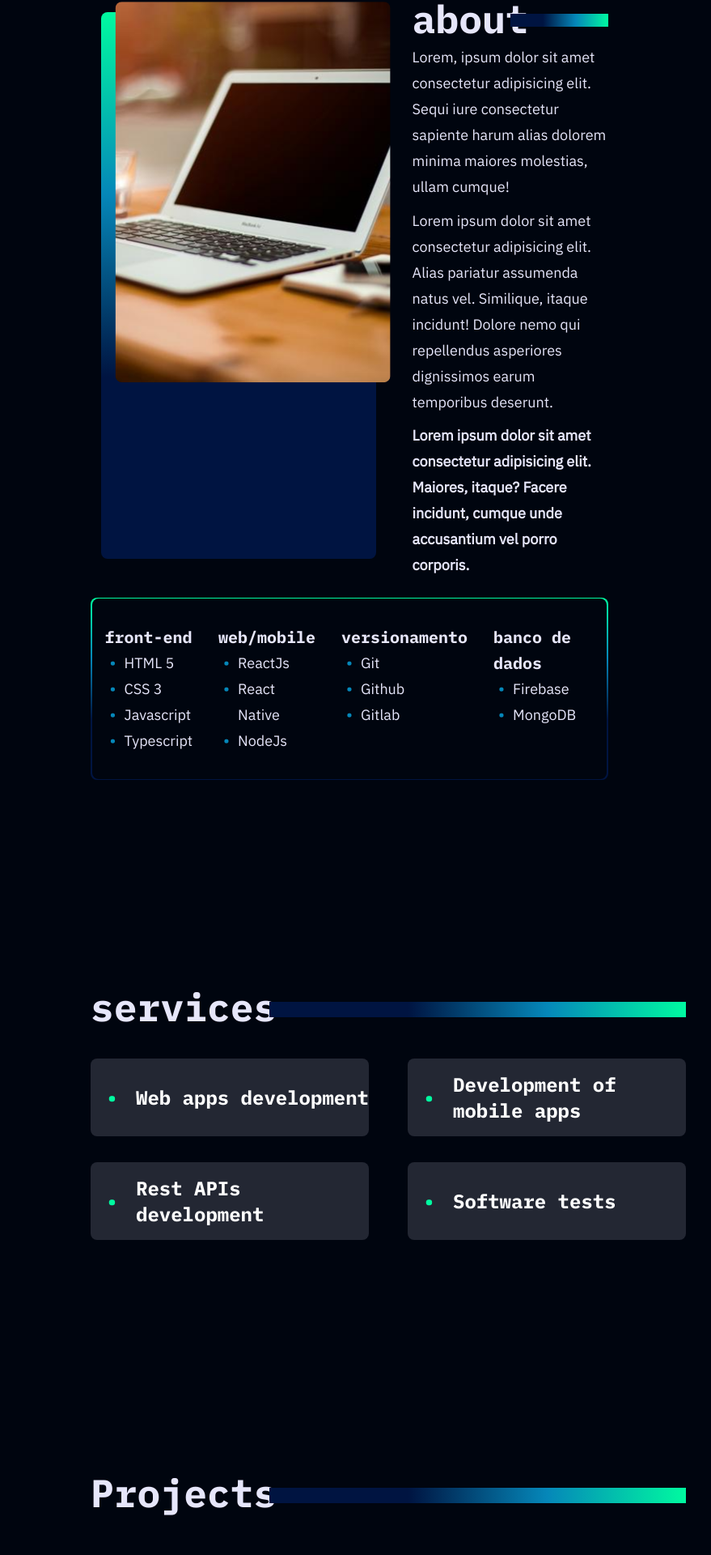
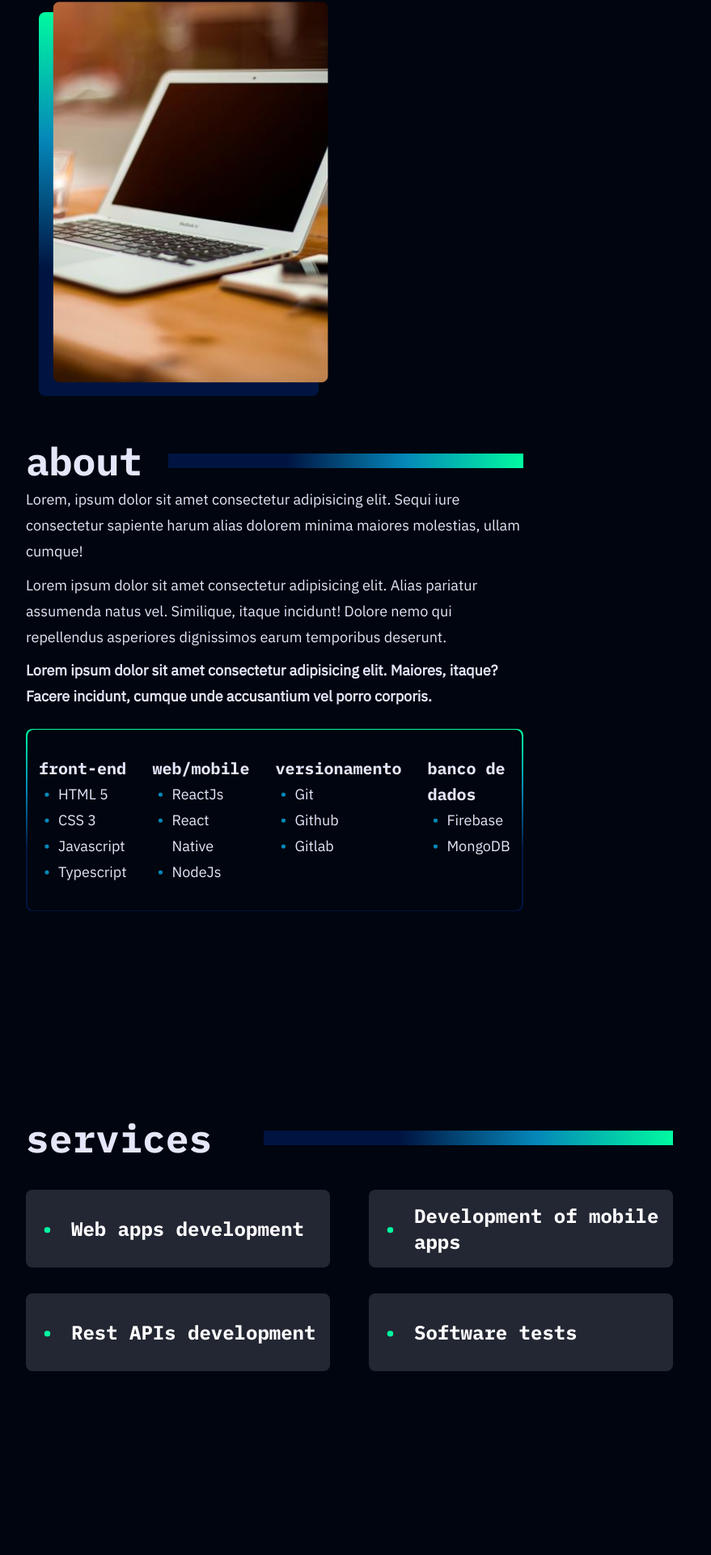
Before and after one commit to mattreee/not-personal-portfolio-website, a React (Create React App) app: page / in a window 1280 px wide. Shown: the part 818-2738 px from the top of the page at 81% size, without its empty margins (160-1039 px from the left). Built offline with nearby package versions, Linux system fonts and the light colour scheme.

Commit message:
improved responviveness on all elements

```diff
--- a/src/components/About.tsx
+++ b/src/components/About.tsx
@@ -7,7 +7,10 @@ const About = () => {
 				<img className="about__image" src={AboutImage} alt="" />
 			</div>
 			<div className="about__desc">
-				<h2 className="about__title">about</h2>
+				<div className="about__title-container">
+					<h2 className="about__title">about</h2>
+					<div className="about__title-bar">a</div>
+				</div>
 				<div className="about__desc-container">
 					<p className="about__desc-item">
 						Lorem, ipsum dolor sit amet consectetur adipisicing elit. Sequi iure
--- a/src/components/Experience.tsx
+++ b/src/components/Experience.tsx
@@ -1,13 +1,16 @@
 const Experience = () => {
 	return (
-		<section>
-			<h2>Experience</h2>
-			<div>
-				<div>
-					<p>set. 2021</p>
+		<section className="experience" id="experience">
+			<div className="experience__title-container">
+				<h2 className="experience__title">Experience</h2>
+				<div className="experience__title-bar">a</div>
+			</div>
+			<div className="experience__timeline-container">
+				<div className="experience__timeline-item">
+					<p>jan. 9999</p>
 					<div>
 						<h3>Mobile Developer</h3>
-						<p>FootTalk - september 2021 - now</p>
+						<p>FootTalk - sep 9999 - now</p>
 						<p>
 							Lorem ipsum dolor sit amet consectetur adipisicing elit. Quos
 							officiis quis rerum dignissimos eaque, ex magni earum, sint illum
@@ -15,11 +18,11 @@ const Experience = () => {
 						</p>
 					</div>
 				</div>
-				<div>
-					<p>fev. 2021</p>
+				<div className="experience__timeline-item">
+					<p>feb. 9998</p>
 					<div>
 						<h3>Test analyst</h3>
-						<p>Dellete Lead - february 2021 - now</p>
+						<p>Dellete Lead - febr 7384 - now</p>
 						<p>
 							Lorem ipsum dolor sit amet consectetur adipisicing elit. Accusamus
 							voluptate similique molestias eveniet quos repellendus corrupti
--- a/src/components/Projects.tsx
+++ b/src/components/Projects.tsx
@@ -1,7 +1,10 @@
 const Projects = () => {
 	return (
-		<section className="projects">
-			<h2 className="projects__title">Projects</h2>
+		<section className="projects" id="projects">
+			<div className="projects__title-container">
+				<h2 className="projects__title">Projects</h2>
+				<div className="projects__title-bar">a</div>
+			</div>
 			<div className="projects__cards">
 				<div className="projects__card beach">
 					<p className="projects__type">App</p>
--- a/src/components/Services.tsx
+++ b/src/components/Services.tsx
@@ -1,7 +1,10 @@
 const Services = () => {
 	return (
-		<section className="services">
-			<h2 className="services__title">services</h2>
+		<section className="services" id="services">
+			<div className="services__title-container">
+				<h2 className="services__title">services</h2>
+				<div className="services__title-bar">a</div>
+			</div>
 			<ul className="services__ul">
 				<li className="services__li">
 					<span className="bullet">&#8226;</span>
--- a/src/css/main.css
+++ b/src/css/main.css
@@ -119,9 +119,9 @@ body {
 }
 
 .about {
-  margin: 0 17rem;
+  margin: 0 15vw;
   padding: 2em 0;
-  width: 50%;
+  width: 50vw;
   display: -ms-grid;
   display: grid;
   -ms-grid-columns: 1fr 1fr;
@@ -145,14 +145,25 @@ body {
   grid-area: image;
   background-image: -webkit-gradient(linear, left top, left bottom, from(#00faa0), color-stop(#0587b9), color-stop(#001441), to(#001441));
   background-image: linear-gradient(to bottom, #00faa0, #0587b9, #001441, #001441);
-  margin: 1.5rem 0.8rem;
+  margin: 1.5rem 1rem;
   border-radius: 8px;
+  max-width: 27vw;
 }
 
 .about__image {
   border-radius: 8px;
   -webkit-transform: translate(1.1em, -0.8em);
           transform: translate(1.1em, -0.8em);
+  max-width: 30vmax;
+}
+
+.about__title-container {
+  display: -webkit-box;
+  display: -ms-flexbox;
+  display: flex;
+  -webkit-box-align: center;
+      -ms-flex-align: center;
+          align-items: center;
 }
 
 .about__title {
@@ -161,18 +172,14 @@ body {
   line-height: 4rem;
   font-weight: 700;
   color: #e6e6fa;
-  position: relative;
 }
 
-.about__title::before {
-  position: absolute;
-  content: "";
+.about__title-bar {
   background-image: -webkit-gradient(linear, right top, left top, from(#00faa0), color-stop(#0587b9), color-stop(#001441), to(#001441));
   background-image: linear-gradient(to left, #00faa0, #0587b9, #001441, #001441);
-  width: 50%;
-  height: 25%;
-  right: 0;
-  top: 40%;
+  width: 100%;
+  margin-left: 2rem;
+  color: transparent;
 }
 
 .about__desc-container {
@@ -255,7 +262,8 @@ body {
 }
 
 .services {
-  margin: 0 17rem;
+  margin: 0 15vw;
+  max-width: 800px;
   height: 90vh;
   display: -webkit-box;
   display: -ms-flexbox;
@@ -269,6 +277,15 @@ body {
           justify-content: center;
 }
 
+.services__title-container {
+  display: -webkit-box;
+  display: -ms-flexbox;
+  display: flex;
+  -webkit-box-align: center;
+      -ms-flex-align: center;
+          align-items: center;
+}
+
 .services__title {
   font-family: "IBM Plex Mono", monospace, sans-serif;
   font-size: 3rem;
@@ -279,15 +296,12 @@ body {
   position: relative;
 }
 
-.services__title::before {
-  position: absolute;
-  content: "";
+.services__title-bar {
   background-image: -webkit-gradient(linear, right top, left top, from(#00faa0), color-stop(#0587b9), color-stop(#001441), to(#001441));
   background-image: linear-gradient(to left, #00faa0, #0587b9, #001441, #001441);
-  width: 70%;
-  height: 30%;
-  right: 0;
-  top: 40%;
+  width: 100%;
+  margin-left: 4rem;
+  color: transparent;
 }
 
 .services__ul {
@@ -329,25 +343,31 @@ body {
   margin-top: 6rem;
 }
 
+.projects__title-container {
+  display: -webkit-box;
+  display: -ms-flexbox;
+  display: flex;
+  -webkit-box-align: center;
+      -ms-flex-align: center;
+          align-items: center;
+  margin: 0 15vw;
+  max-width: 800px;
+}
+
 .projects__title {
   font-family: "IBM Plex Mono", monospace, sans-serif;
   font-size: 3rem;
   line-height: 4rem;
   font-weight: 700;
   color: #e6e6fa;
-  margin: 0 17rem;
-  position: relative;
 }
 
-.projects__title::before {
-  position: absolute;
-  content: "";
+.projects__title-bar {
   background-image: -webkit-gradient(linear, right top, left top, from(#00faa0), color-stop(#0587b9), color-stop(#001441), to(#001441));
   background-image: linear-gradient(to left, #00faa0, #0587b9, #001441, #001441);
-  width: 70%;
-  height: 30%;
-  right: 0;
-  top: 40%;
+  width: 100%;
+  margin-left: 3.5rem;
+  color: transparent;
 }
 
 .projects__cards {
@@ -361,10 +381,10 @@ body {
 }
 
 .projects__card {
+  background-color: #00482e;
   background-repeat: no-repeat;
   background-size: cover;
   background-blend-mode: multiply;
-  background-color: #00482e;
   padding: 2rem;
   display: -webkit-box;
   display: -ms-flexbox;
@@ -462,7 +482,7 @@ body {
   width: fit-content;
   color: #232733;
   border-radius: 13px;
-  padding: 0.1em 0.5em;
+  padding: 0.1em 0.7em;
 }
 
 .projects__name {
@@ -480,4 +500,57 @@ body {
   font-weight: 400;
   color: #e6e6fa;
 }
+
+.experience {
+  margin: 0 15vw;
+}
+
+.experience__title-container {
+  display: -webkit-box;
+  display: -ms-flexbox;
+  display: flex;
+  -webkit-box-align: center;
+      -ms-flex-align: center;
+          align-items: center;
+  max-width: 800px;
+}
+
+.experience__title {
+  font-family: "IBM Plex Mono", monospace, sans-serif;
+  font-size: 3rem;
+  line-height: 4rem;
+  font-weight: 700;
+  color: #e6e6fa;
+}
+
+.experience__title-bar {
+  background-image: -webkit-gradient(linear, right top, left top, from(#00faa0), color-stop(#0587b9), color-stop(#001441), to(#001441));
+  background-image: linear-gradient(to left, #00faa0, #0587b9, #001441, #001441);
+  width: 100%;
+  margin-left: 4rem;
+  color: transparent;
+}
+
+@media only screen and (max-width: 1300px) {
+  .about {
+        grid-template-areas: "image"
+ "desc"
+ "skills";
+  }
+  __desc {
+    -ms-grid-row: 2;
+    -ms-grid-column: 1;
+    grid-area: desc;
+  }
+  __image-container {
+    -ms-grid-row: 1;
+    -ms-grid-column: 1;
+    grid-area: image;
+  }
+  __skills-gradient {
+    -ms-grid-row: 3;
+    -ms-grid-column: 1;
+    grid-area: skills;
+  }
+}
 /*# sourceMappingURL=main.css.map */
--- a/src/scss/main.scss
+++ b/src/scss/main.scss
@@ -185,9 +185,11 @@ body {
 }
 
 .about {
-	margin: 0 17rem;
+	// margin: 0 15rem;
+	margin: 0 15vw;
 	padding: 2em 0;
-	width: 50%;
+	// max-width: 800px;
+	width: 50vw;
 
 	display: grid;
 	grid-template-columns: 1fr 1fr;
@@ -204,28 +206,32 @@ body {
 	&__image-container {
 		grid-area: image;
 		@include color-primary("to bottom");
-		margin: 1.5rem 0.8rem;
+		margin: 1.5rem 1rem;
 		border-radius: 8px;
+		max-width: 27vw;
 	}
 
 	&__image {
 		border-radius: 8px;
 		transform: translate(1.1em, -0.8em);
+
+		max-width: 30vmax;
+	}
+
+	&__title-container {
+		display: flex;
+		align-items: center;
 	}
 
 	&__title {
 		@include desktop-heading-2();
-		position: relative;
+	}
 
-		&::before {
-			position: absolute;
-			content: "";
-			@include color-primary("to left");
-			width: 50%;
-			height: 25%;
-			right: 0;
-			top: 40%;
-		}
+	&__title-bar {
+		@include color-primary("to left");
+		width: 100%;
+		margin-left: 2rem;
+		color: transparent;
 	}
 
 	&__desc-container {
@@ -247,6 +253,7 @@ body {
 
 	&__skills-container {
 		display: flex;
+
 		justify-content: center;
 		width: fit-content;
 		gap: 2rem;
@@ -285,26 +292,30 @@ body {
 }
 
 .services {
-	margin: 0 17rem;
+	// margin: 0 15rem;
+	margin: 0 15vw;
+	max-width: 800px;
 	height: 90vh;
 	display: flex;
 	flex-direction: column;
 	justify-content: center;
 
+	&__title-container {
+		display: flex;
+		align-items: center;
+	}
+
 	&__title {
 		@include desktop-heading-2();
 		margin: 2rem 0;
 		position: relative;
+	}
 
-		&::before {
-			position: absolute;
-			content: "";
-			@include color-primary("to left");
-			width: 70%;
-			height: 30%;
-			right: 0;
-			top: 40%;
-		}
+	&__title-bar {
+		@include color-primary("to left");
+		width: 100%;
+		margin-left: 4rem;
+		color: transparent;
 	}
 
 	&__ul {
@@ -340,20 +351,22 @@ body {
 .projects {
 	margin-top: 6rem;
 
+	&__title-container {
+		display: flex;
+		align-items: center;
+		margin: 0 15vw;
+		max-width: 800px;
+	}
+
 	&__title {
 		@include desktop-heading-2();
-		margin: 0 17rem;
-		position: relative;
+	}
 
-		&::before {
-			position: absolute;
-			content: "";
-			@include color-primary("to left");
-			width: 70%;
-			height: 30%;
-			right: 0;
-			top: 40%;
-		}
+	&__title-bar {
+		@include color-primary("to left");
+		width: 100%;
+		margin-left: 3.5rem;
+		color: transparent;
 	}
 
 	&__cards {
@@ -365,19 +378,15 @@ body {
 	}
 
 	&__card {
+		background-color: darken($color-secondary, 35);
 		background-repeat: no-repeat;
 		background-size: cover;
 		background-blend-mode: multiply;
-		background-color: darken($color-secondary, 35);
 		padding: 2rem;
 
 		display: flex;
 		flex-direction: column;
 		justify-content: space-between;
-
-		// &:hover {
-		// 	background-blend-mode: unset;
-		// }
 	}
 
 	$backgrounds: (
@@ -396,7 +405,7 @@ body {
 
 			&:hover {
 				background-image: #{$background},
-					linear-gradient(to top, black 10%, $white);
+					linear-gradient(to top, $black 10%, $white);
 				background-color: $color-secondary-10;
 				background-blend-mode: multiply;
 			}
@@ -414,7 +423,7 @@ body {
 		width: fit-content;
 		color: $color-neutral-primary-15;
 		border-radius: 13px;
-		padding: 0.1em 0.5em;
+		padding: 0.1em 0.7em;
 	}
 
 	&__name {
@@ -425,3 +434,43 @@ body {
 		@include desktop-body-small();
 	}
 }
+
+.experience {
+	// padding: 0 15rem;
+	margin: 0 15vw;
+
+	&__title-container {
+		display: flex;
+		align-items: center;
+		max-width: 800px;
+	}
+
+	&__title {
+		@include desktop-heading-2();
+	}
+
+	&__title-bar {
+		@include color-primary("to left");
+		width: 100%;
+		margin-left: 4rem;
+		color: transparent;
+	}
+}
+
+@media only screen and (max-width: 1300px) {
+	.about {
+		grid-template-areas:
+			"image"
+			"desc"
+			"skills";
+	}
+	&__desc {
+		grid-area: desc;
+	}
+	&__image-container {
+		grid-area: image;
+	}
+	&__skills-gradient {
+		grid-area: skills;
+	}
+}
```
Also changed, not shown: 1 other file (tests, documents, lock files or other folders).
